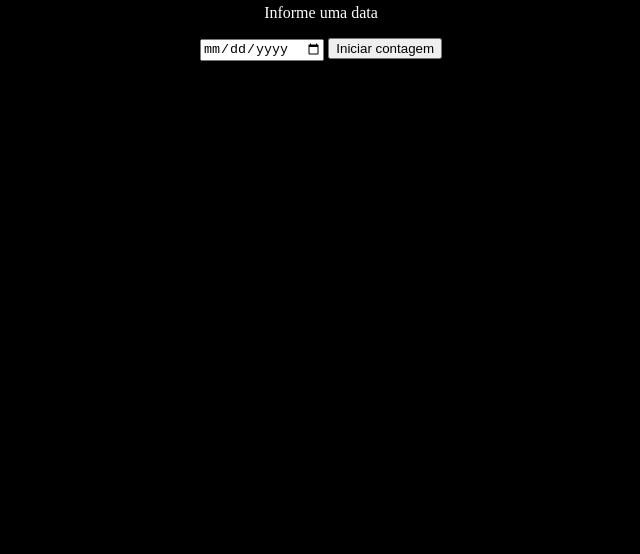
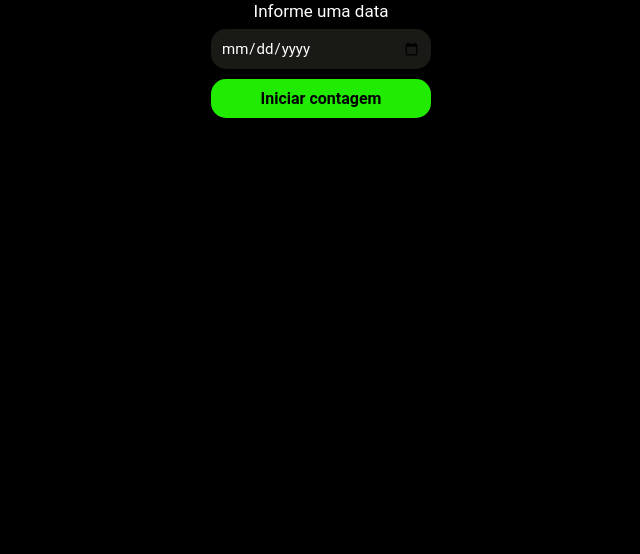
Before and after one commit to Pip0ca/Desafio-Contador, a plain HTML site: page index.html in a window 1280 px wide. Shown: the part 246-800 px from the top of the page, without its empty margins (319-959 px from the left). Drawn offline with Linux system fonts and the light colour scheme; a web font is replaced by a local one.

Commit message:
Update estilo.css

```diff
--- a/estilo.css
+++ b/estilo.css
@@ -1,3 +1,8 @@
+@import url(https://fonts.google.com/specimen/Roboto#standard-styles);
+
+*{
+  font-family: 'Roboto', sans-serif;
+}
 body{
   background: black; /*fundo preto*/
   margin-top: 15%;/*ajuste verticalmente "meio"*/
@@ -7,11 +12,37 @@ color:#21EB00; /*cor do titulo"Contador"*/
 }
 header h1{
   text-align: center;/*deixar  o texti horizontalmente no meio*/
+  margin-bottom: 0;
 }
 section{
   text-align: center;/*deixar  o texti horizontalmente no meio*/
-
+  display: grid; /*colocar  cada elemento um em baixo do outro- coluna*/
+  justify-content: center /*centraliza os elementos em coluna no centro */
 }
-p{
+section p{
   color: white;/*cor da letra "Informe uma data"*/
+  margin-bottom: 8px ; /*distanciamento até o input da data*/
+  font-size: 17px; /* tamanho da fonte */
 }
+section input{
+  margin-bottom:  10px; /*distanciamento até o botão*/
+  border-radius: 15px; /*borda redonda*/
+  padding: 10px; /*tamanho do input*/
+  width: 200px; /*largura do inpu*/
+  background-color: #191A16;/*cor de fundo*/
+  border: none;/*sem cor de borda*/
+  color: white; /*cor da letra*/
+  font-size: 15px;/*tamanho da letra*/
+}
+section button{
+  border-radius: 15px; /*borda redonda*/
+  padding: 10px;/*tamanho do botão*/
+  background-color: #21EB00; /*cor de fundo*/
+  border: none;/*sem cor de borda*/
+  font-size: 16px; /*tamanho da fonte*/
+  font-weight: bold; /*fonte em negrito*/
+  transition: filter 0.5s; /*efeito ao colocar o mouse em cima*/
+}
+section button:hover {
+  filter: brightness(0.7); /*efeito cor mudando ao colocar o mouse em cima*/
+}
```
